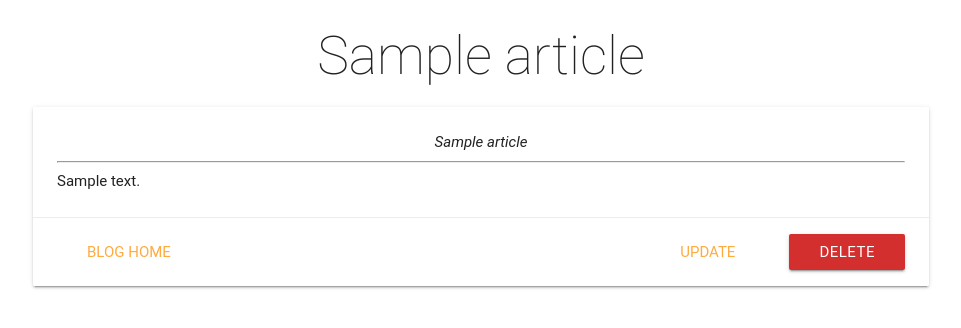
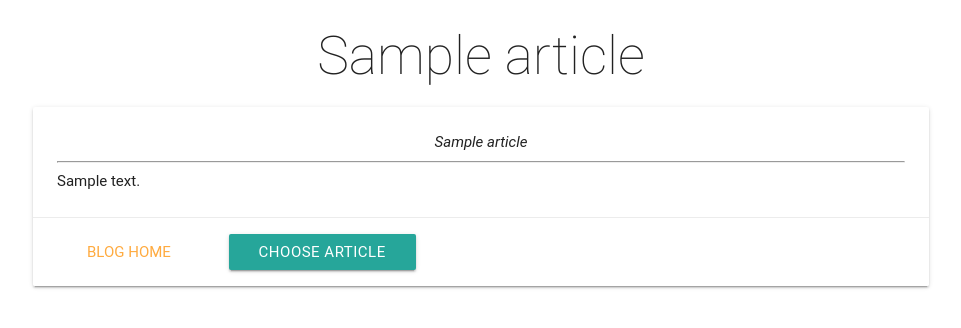
Before and after one commit to SadalKhalid/WikiMed, a Django app: template Wiki/templates/Wiki/article.html in a window 1280 px wide. Shown: the top 328 px of the page, without its empty margins (159-1120 px from the left). Run offline with Django 3.2, Linux system fonts and the light colour scheme; the template is opened without the code that fills it: most values are stand-ins (such as "Sample title", 1, 10 or a date in 2020); some libraries are stand-ins or nearby versions; some web fonts are replaced.

Commit message:
various changes

```diff
--- a/Wiki/templates/Wiki/article.html
+++ b/Wiki/templates/Wiki/article.html
@@ -10,10 +10,17 @@
     </div>
     <div class="card-action">
       <a class="btn-flat" href="{% url 'Wiki-home' %}">Blog Home</a>
-      <form class="right" method="POST" href="{% url 'article-delete' article.id %}">
+      {% if user.is_superuser %}
+      <form class="right" method="POST" action="{% url 'article-delete' article.id %}">
          {% csrf_token %}<input class="btn red darken-2" type="submit" value="DELETE">
       </form>
       <a class="btn-flat right" href="{% url 'article-update' article.id %}">Update</a>
+      {% endif %}
+      {% if user != article.translator %}
+       <a class="btn btn-primary" href="{% url 'article-page' article.id %}">choose article</a>
+       {% else %}
+       <p> taken</p>
+      {% endif %}
     </div>
   </div>
 {% endblock %}
```
